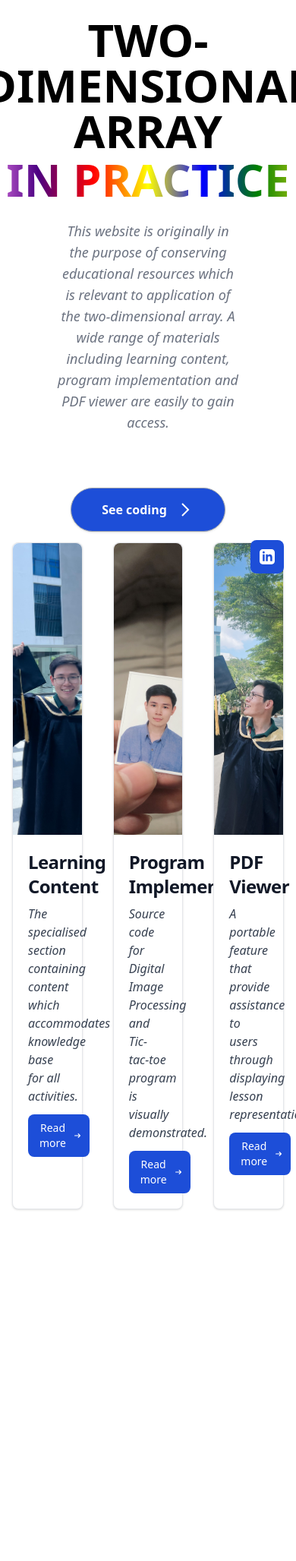
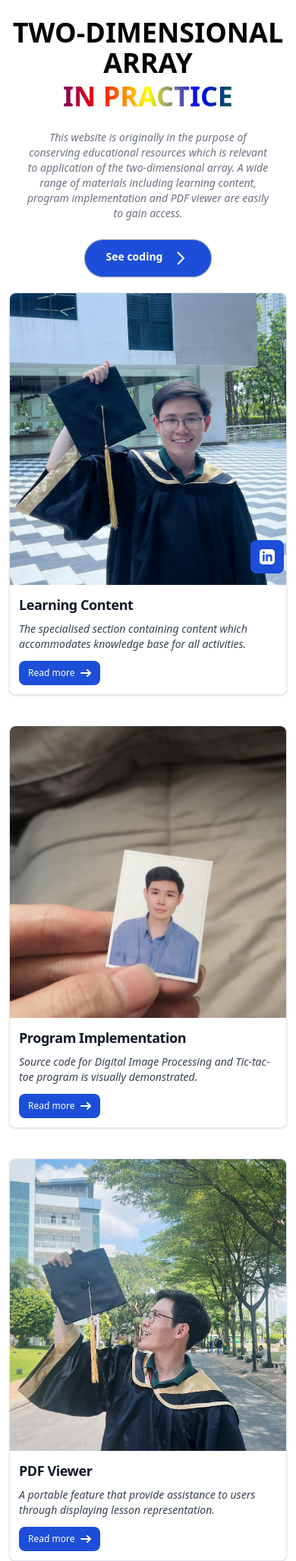
Before and after one commit to Trish0302/lsts-demo, a Django app: page / in a window 390 px wide; the page is wider, and only the part inside the window is pictured. Shown: the part 73-2128 px from the top of that part at 76% size. Before the commit the page ends 1666 px from the top of that part, so only its background shows below. Run offline with Django 5.2, Linux system fonts and the light colour scheme; some libraries are stand-ins or nearby versions.

Commit message:
responsive home page

```diff
--- a/lesson/templates/base.html
+++ b/lesson/templates/base.html
@@ -17,7 +17,7 @@
   <body>
     {% include 'partials/header.html' %}
 
-    <section class="max-w-screen-xl p-4 mt-20 mx-auto">
+    <section class="max-w-screen-xl md:p-4 mt-24 md:mt-20 mx-auto">
       {% block content %}{% endblock content %}
       <a
         href="https://www.linkedin.com/in/trishlee32777/"
--- a/lesson/templates/index.html
+++ b/lesson/templates/index.html
@@ -1,8 +1,10 @@
 {% extends "base.html" %} {% block content %} {% load static %}
 <div
-  class="flex flex-col justify-center h-[80vh] gap-6 text-center items-center"
+  class="flex flex-col justify-center gap-6 text-center items-center mb-5 md:h-[80vh]"
 >
-  <h1 class="text-6xl font-extrabold flex flex-col gap-1">
+  <h1
+    class="text-4xl md:text-5xl lg:text-6xl font-extrabold flex flex-col gap-1"
+  >
     TWO-DIMENSIONAL ARRAY
     <span
       style="
@@ -22,7 +24,8 @@
       >IN PRACTICE</span
     >
   </h1>
-  <span class="text-gray-500 italic w-4/6 text-lg"
+  <span
+    class="text-gray-500 italic w-5/6 md:w-4/6 text-sm md:text-base lg:text-lg"
     >This website is originally in the purpose of conserving educational
     resources which is relevant to application of the two-dimensional array. A
     wide range of materials including learning content, program implementation
@@ -30,9 +33,9 @@
   </span>
   <a
     href="/implementation"
-    class="bg-blue-700 text-white font-semibold py-4 px-10 border border-gray-400 rounded-full shadow mt-12 flex gap-3"
+    class="bg-blue-700 text-white font-semibold py-3 px-7 md:py-4 md:px-10 border border-gray-400 rounded-full shadow md:mt-12 flex gap-3"
   >
-    <span>See coding</span>
+    <span class="text-sm md:text-base">See coding</span>
     <svg xmlns="http://www.w3.org/2000/svg" width="24" height="24" fill="white">
       <path
         d="M7.293 4.707 14.586 12l-7.293 7.293 1.414 1.414L17.414 12 8.707 3.293 7.293 4.707z"
@@ -40,7 +43,7 @@
     </svg>
   </a>
 </div>
-<div class="grid grid-cols-3 gap-10 mt-4">
+<div class="grid grid-cols-1 md:grid-cols-3 max-md:mx-3 gap-10 mt-4">
   {% for content in contents %}
   <div class="bg-white border border-gray-200 rounded-lg shadow">
     <div class="h-96">
@@ -53,18 +56,20 @@
         />
       </a>
     </div>
-    <div class="p-5">
+    <div class="p-3 md:p-5">
       <a href="{{content.href }}">
-        <h5 class="mb-2 text-2xl font-bold tracking-tight text-gray-900">
+        <h5
+          class="mb-2 text-lg md:text-xl lg:text-2xl font-bold tracking-tight text-gray-900"
+        >
           {{ content.title }}
         </h5>
       </a>
-      <p class="mb-3 font-normal text-gray-700 italic">
+      <p class="mb-3 text-gray-700 italic text-sm md:text-base">
         {{ content.description }}
       </p>
       <a
         href="{{content.href }}"
-        class="inline-flex items-center px-3 py-2 text-sm font-medium text-center text-white bg-blue-700 rounded-lg hover:bg-blue-800"
+        class="inline-flex items-center px-3 py-2 text-xs md:text-sm font-medium text-center text-white bg-blue-700 rounded-lg hover:bg-blue-800"
       >
         Read more
         <svg
```
